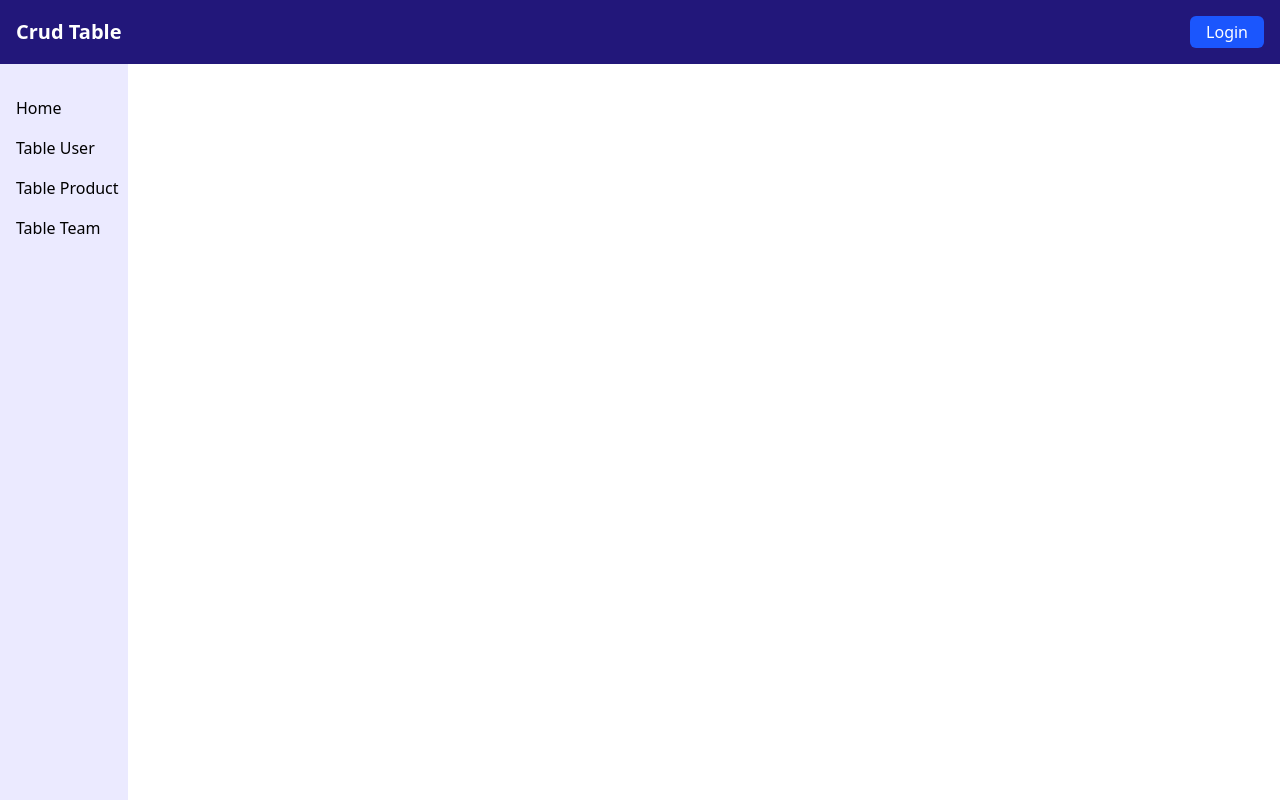
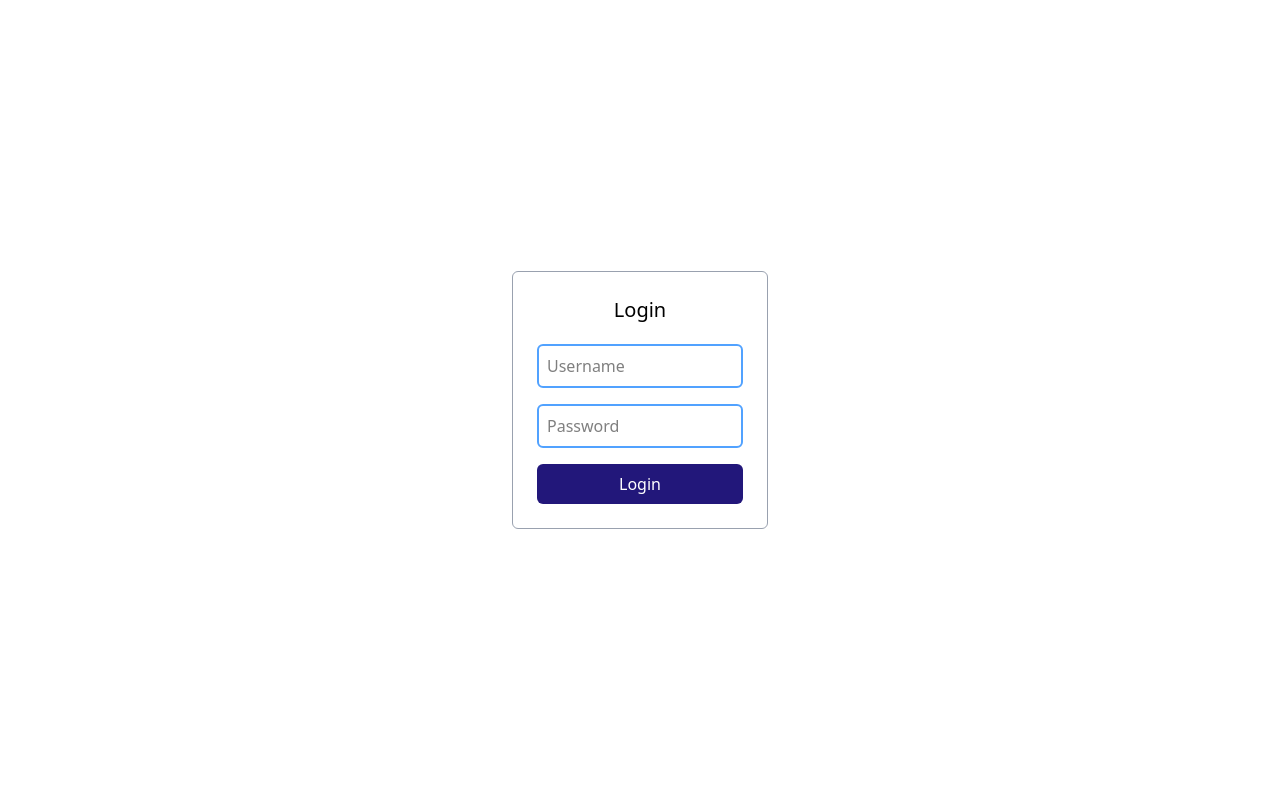
Before and after one commit to rendipilot/vue-dashboard-template, a Vue app: page /login in a window 1280 px wide. Built offline with nearby package versions, Linux system fonts and the light colour scheme.

Commit message:
add simple login route and login page

```diff
--- a/src/App.vue
+++ b/src/App.vue
@@ -1,5 +1,5 @@
 <template>
-  <Setup/>
+<RouterView/>
 </template>
 
 <script setup>
--- a/src/components/Setup.vue
+++ b/src/components/Setup.vue
@@ -1,7 +1,7 @@
 <template>
   <div class="header flex justify-between w-screen h-16 bg-[#22177A]">
     <p class="text-white text-xl my-auto ml-4 font-semibold">Crud Table</p>
-    <button class="flex items-center justify-center h-8 my-auto rounded-md p-4 mr-4 text-white font-medium bg-[#1B56FD]">Login</button>
+    <button class="flex items-center justify-center h-8 my-auto rounded-md p-4 mr-4 text-white font-medium bg-red-500" @click="logout">Logout</button>
   </div>
   <div class="flex w-screen h-[calc(100vh-4rem)] overflow-hidden">
     <Sidenav />
@@ -12,4 +12,11 @@
 <script setup>
 import Sidenav from "./sidenav/Sidenav.vue"
 import MainComponent from "./main/MainComponent.vue"
+import { useRouter } from "vue-router";
+
+const router = useRouter()
+const logout = () => {
+  localStorage.setItem('isAuthenticated', 'false');
+  router.push({ name: 'login' });
+}
 </script>
--- a/src/components/main/MainComponent.vue
+++ b/src/components/main/MainComponent.vue
@@ -1,6 +1,5 @@
 <template>
   <div class="main-content flex w-9/10 h-full">
-    <!-- table -->
     <Home v-if="$route.path === '/'"/>
     <User v-if="$route.path === '/user'" />
     <Product v-if="$route.path === '/product'"/>
--- /dev/null
+++ b/src/components/page/Login.vue
@@ -0,0 +1,45 @@
+<template>
+  <div class="flex justify-center items-center min-h-screen">
+    <div
+      class="flex flex-col p-6 border text-center border-gray-400 w-2/10 rounded-md"
+    >
+      <h1 class="text-bold text-xl mb-5">Login</h1>
+      <form @submit.prevent="login" class="flex flex-col gap-4">
+        <input
+          type="text"
+          v-model="username"
+          placeholder="Username"
+          required
+          class="flex-1 border-2 border-blue-400 rounded-md p-2"
+        />
+        <input
+          type="password"
+          v-model="password"
+          placeholder="Password"
+          required
+          class="flex-1 border-2 border-blue-400 rounded-md p-2"
+        />
+        <button type="submit" class="flex-1 bg-[#22177A] text-white text-normal p-2 rounded-md">Login</button>
+      </form>
+
+    </div>
+  </div>
+</template>
+
+<script setup>
+import { ref } from "vue";
+import { useRouter } from "vue-router";
+
+const username = ref("");
+const password = ref("");
+const router = useRouter();
+
+const login = () => {
+  if (username.value === "admin" && password.value === "password") {
+    localStorage.setItem("isAuthenticated", "true");
+    router.push("/");
+  } else {
+    alert("Invalid credentials");
+  }
+};
+</script>
--- a/src/router/router.js
+++ b/src/router/router.js
@@ -5,16 +5,30 @@ const routes = [
     path: '/',
     name: 'home',
     component: Setup,
+    meta: { requiresAuth: true }
+  },
+  {
+    path: "/login",
+    name: 'login',
+    component: () => import("../components/page/Login.vue")
   },
   {
     path: '/user',
     name: 'user',
-    component: () => import('../components/main/MainComponent.vue'),
+    component: Setup,
+    meta: { requiresAuth: true }
   },
   {
     path: '/product',
     name: 'product',
-    component: () => import('../components/main/MainComponent.vue'),
+    component: Setup,
+    meta: { requiresAuth: true }
+  },
+  {
+    path: '/team',
+    name: 'team',
+    component: Setup,
+    meta: { requiresAuth: true }
   },
 ];
 
@@ -23,4 +37,14 @@ const router = createRouter({
   routes,
 });
 
+router.beforeEach((to, from, next) => {
+  const isAuthenticated = localStorage.getItem('isAuthenticated') === "true"; // Cek apakah pengguna sudah login
+
+  if (to.meta.requiresAuth && !isAuthenticated) {
+    next({ name: 'login' });
+  } else {
+    next();
+  }
+});
+
 export default router;
```
